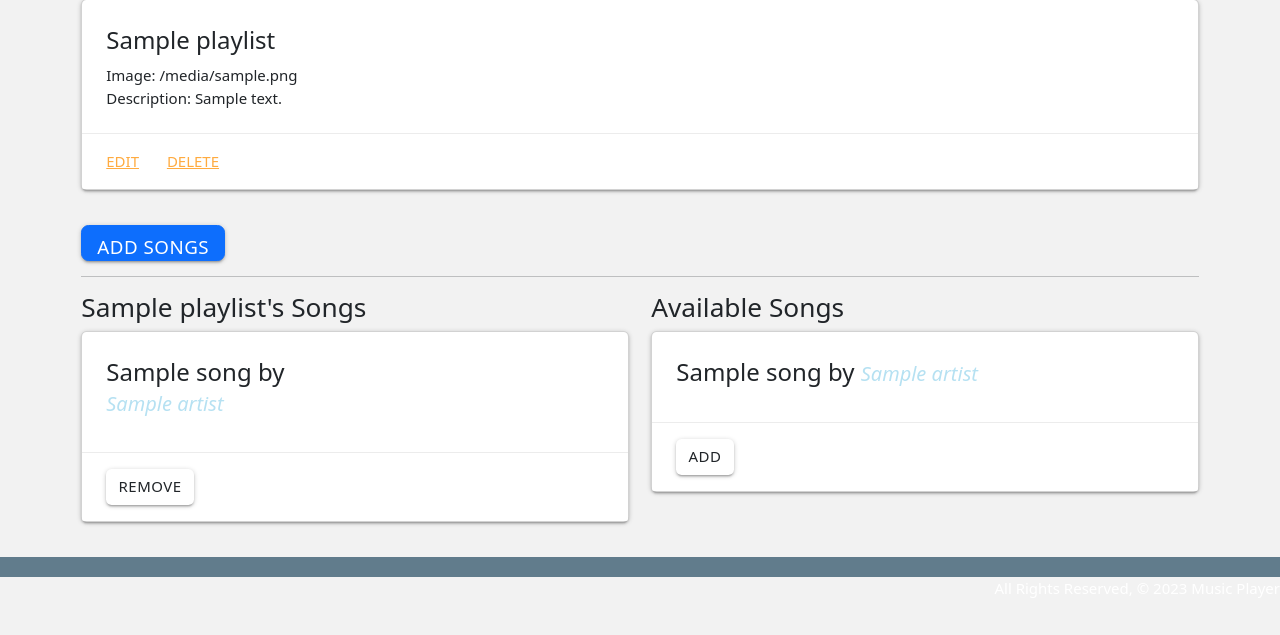
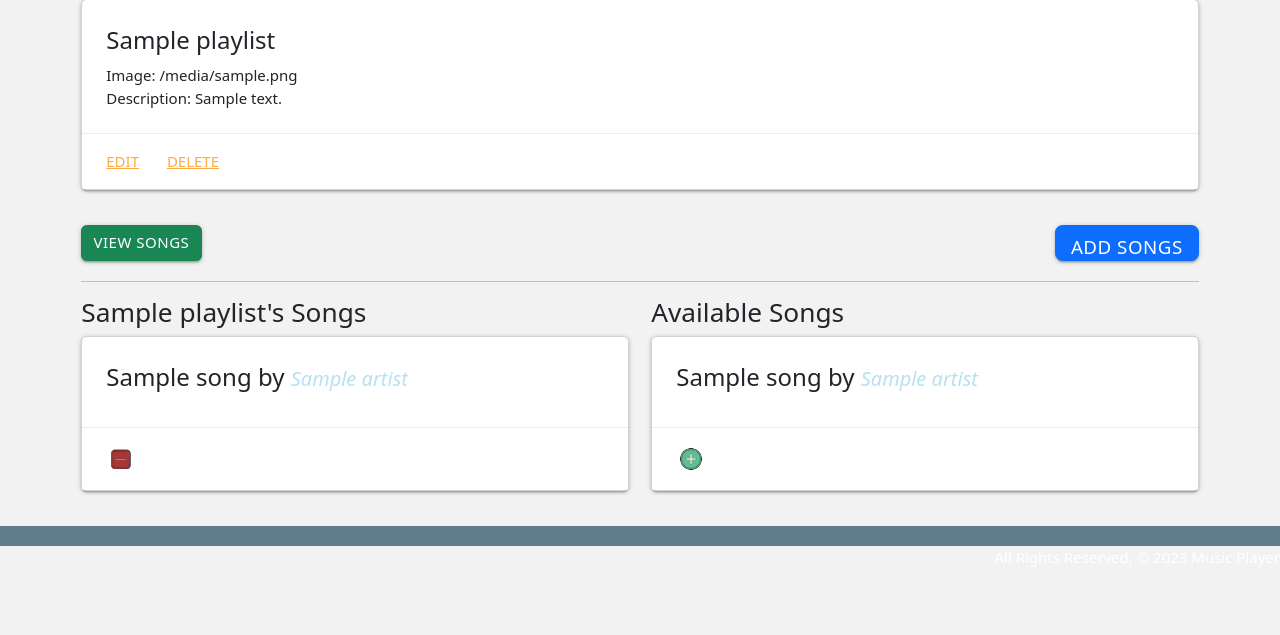
Before and after one commit to ryanbyrne28/project3, a Django app: template music_player/main_app/templates/playlists/detail.html in a window 1280 px wide. Shown: the part 165-800 px from the top of the page. Run offline with Django 3.2, Linux system fonts and the light colour scheme; the template is opened without the code that fills it: most values are stand-ins (such as "Sample title", 1, 10 or a date in 2020).

Commit message:
buttons and styling

```diff
--- a/music_player/main_app/static/css/style.css
+++ b/music_player/main_app/static/css/style.css
@@ -34,3 +34,24 @@ h1 {
     height: 30px;
     width: 30px;
 }
+.btn-success {
+    float: left;
+}
+.btn-primary {
+    float: right;
+}
+.button-group {
+    display: flex;
+    justify-content: space-between;
+    margin-bottom: 20px;
+}
+#removebtn {
+    padding: 0;
+    border: none;
+    background: none;
+}
+#removebtn img {
+    width: 30px;
+    height: 30px;
+    border: none;
+}
--- a/music_player/main_app/templates/base.html
+++ b/music_player/main_app/templates/base.html
@@ -6,7 +6,7 @@
     <meta charset=UTF-8 />
     <meta name=viewport content=width=device-width, initial-scale=1.0 />
     <meta http-equiv=X-UA-Compatible content=ie=edge />
-    <title>Music Player</title>
+    <title>Choruso</title>
     <link rel="shortcut icon" type="image/ico" href="{% static 'css/images/android-chrome-512x512.png' %}" />
 
     {% comment %} <link rel="manifest" href="{% static 'site.webmanifest' %}"> {% endcomment %}
--- a/music_player/main_app/templates/playlists/detail.html
+++ b/music_player/main_app/templates/playlists/detail.html
@@ -19,14 +19,12 @@
   </div>
 </div>
 </div>
-
- <div>
+<div class="button-group">
+  <a href="/songs" class="btn btn-success">View Songs</a>
   <form action="" method="POST" autocomplete="off">
     <a href="{% url 'songs_create' %}" class="btn btn-primary btn-lg">Add Songs</a>
   </form>
 </div>
-
-
 <hr>
 
 <div class="row">
@@ -36,14 +34,14 @@
     <div class="card">
       <div class="card-content">
         <span class="card-title">
-          {{ song.title }} by <div id="song-artist"> {{song.artist}}</div>
+          {{ song.title }} by <span id="song-artist"> {{song.artist}}</span>
         </span>
       </div>
 
       <div class="card-action">
         <form action="{% url 'remove_song' playlist.id song.id %}" method="post">
           {% csrf_token %}
-          <button type="submit" class="btn">Remove</button>
+          <a href="{% url 'remove_song' playlist.id song.id %}" type="submit" id="removebtn"><img src="{% static 'css/images/icons8-minus-100 (1).png' %}"alt="submit"></a>
         </form>
       </div>
     </div>
@@ -65,7 +63,7 @@
           <div class="card-action">
             <form action="{% url 'assoc_song' playlist.id song.id %}" method="post">
               {% csrf_token %}
-              <button type="submit" class="btn">Add</button>
+              <a href="{% url 'assoc_song' playlist.id song.id %}"type="submit" id="removebtn"><img src="{% static 'css/images/icons8-add-new-100.png' %}"alt="submit"> </a>
             </form>
           </div>
         </div>
```
Also changed, not shown: music_player/main_app/static/css/images/icons8-add-new-100.png (added), music_player/main_app/static/css/images/icons8-minus-100 (1).png (added), music_player/main_app/static/css/images/icons8-remove-100.png (added).
